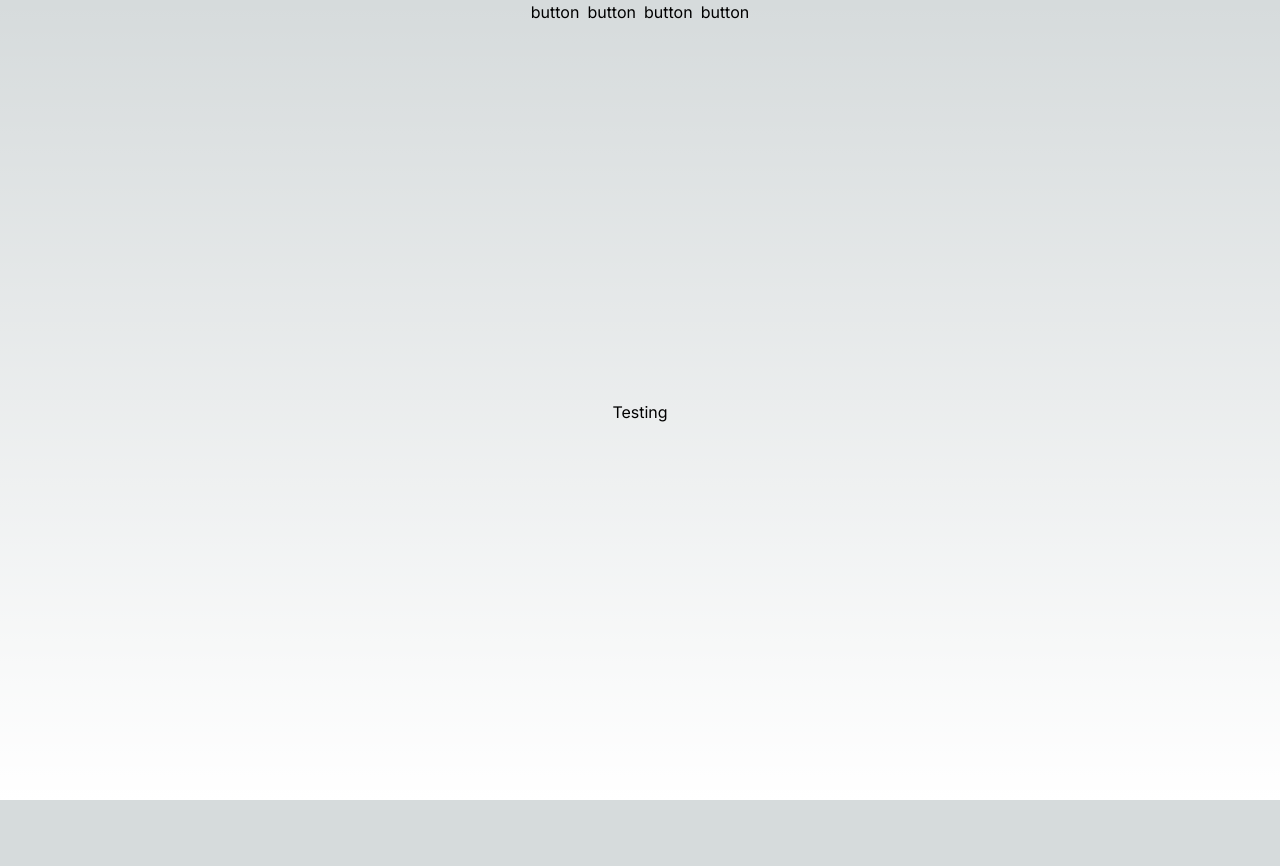
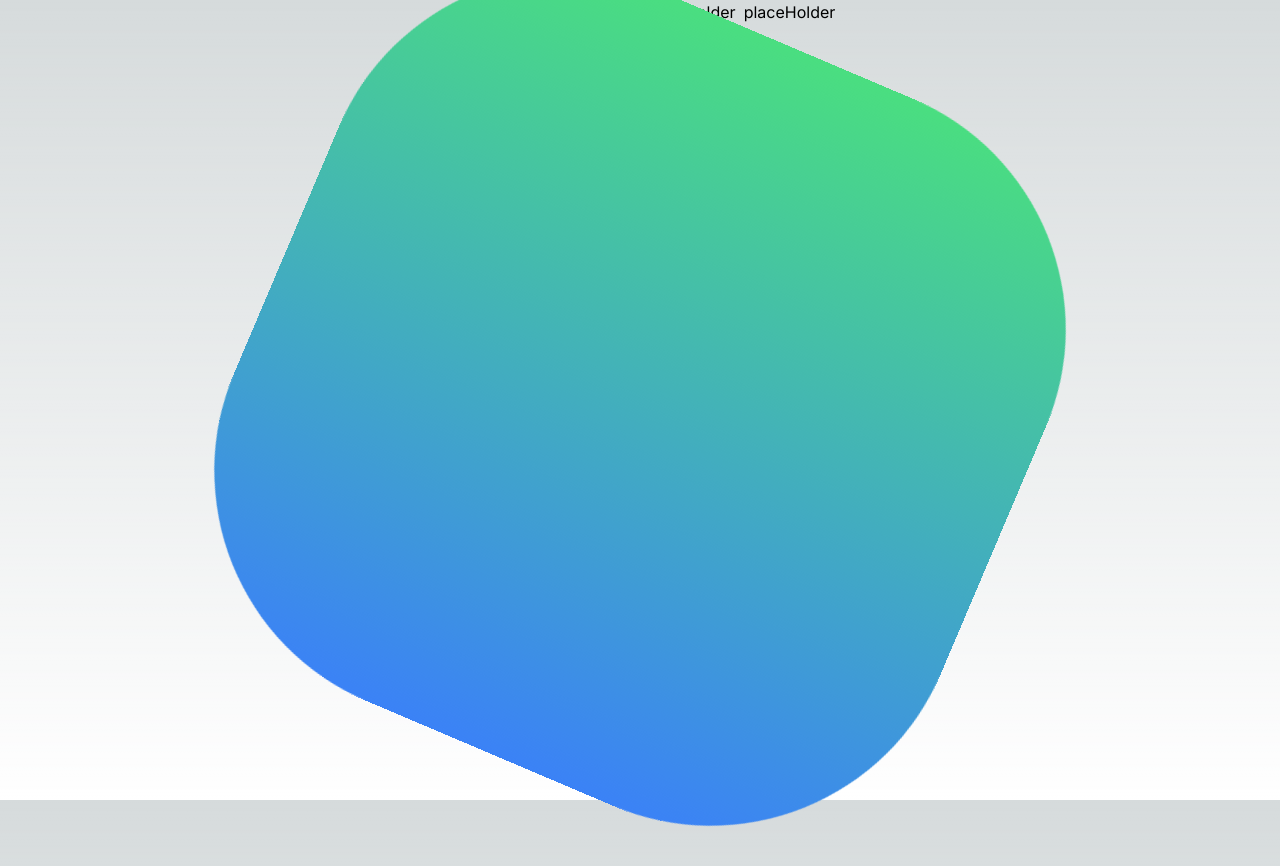
Before and after one commit to onurcagan/parallax-showcase, a Next.js app: page / in a window 1280 px wide. Shown: the top 866 px of the page. Before the commit the page ends 800 px from the top, so only its background shows below. Built offline with nearby package versions, Linux system fonts and the light colour scheme.

Commit message:
set up homepage

```diff
--- a/src/app/page.tsx
+++ b/src/app/page.tsx
@@ -3,11 +3,11 @@ import ParallaxHome from '@/components/ParallaxHome'
 export default function Home() {
   return (
     <div className='flex flex-col w-[100vw] h-[100vh]'>
-      <header className='top-0 flex flex-row justify-center gap-2'>
-        <div>button</div>
-        <div>button</div>
-        <div>button</div>
-        <div>button</div>
+      <header className='absolute top-0 flex flex-row justify-center w-full gap-2 mx-auto'>
+        <button>placeHolder</button>
+        <button>placeHolder</button>
+        <button>placeHolder</button>
+        <button>placeHolder</button>
       </header>
       <main className='flex items-center justify-center w-full my-auto text-center'>
         <ParallaxHome />
--- a/src/components/ParallaxHome.tsx
+++ b/src/components/ParallaxHome.tsx
@@ -1,8 +1,21 @@
 'use client'
+import { motion } from 'framer-motion'
 import React from 'react'
 
 const ParallaxHome = () => {
-  return <>Testing</>
+  return (
+    <>
+      <motion.div
+        animate={{
+          scale: [1, 2, 2, 1, 1],
+          rotate: [0, 0, 270, 270, 0],
+          borderRadius: ['20%', '20%', '50%', '50%', '20%'],
+        }}
+        transition={{ repeat: 3, delay: 2, duration: 1.5 }}
+        className='rounded-full w-96 h-96 bg-gradient-to-r from-green-400 to-blue-500'
+      />
+    </>
+  )
 }
 
 export default ParallaxHome
```
